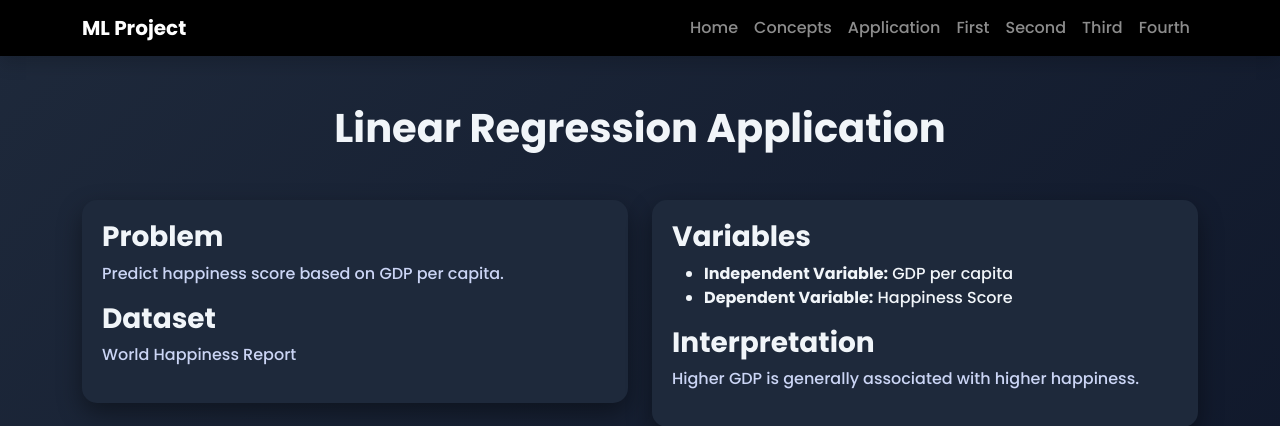
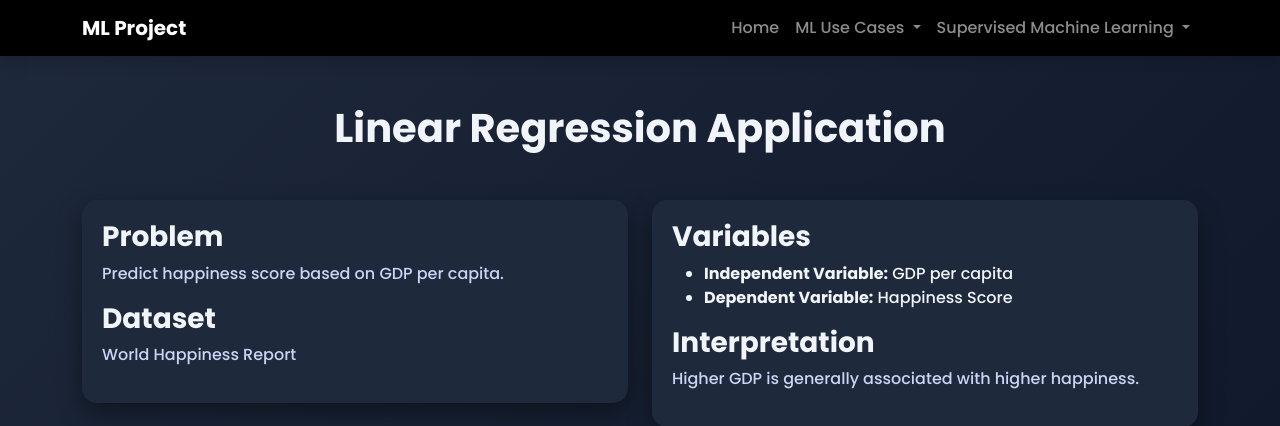
Before and after one commit to Juan-David-87/MACHINE_LEARNING, a Flask app: page /Application in a window 1280 px wide. Shown: the top 426 px of the page. Run offline with Flask 3, Linux system fonts and the light colour scheme; parts of the project's set-up code (start-up, migrations or seed data) failed here and were passed over.

Commit message:
Update UI, improve navbar and use cases design

```diff
--- a/templates/base.html
+++ b/templates/base.html
@@ -52,15 +52,44 @@
     <div class="container">
         <a class="navbar-brand fw-bold" href="/Menu">ML Project</a>
 
-        <div>
-            <ul class="navbar-nav">
-                <li class="nav-item"><a class="nav-link" href="/Menu">Home</a></li>
-                <li class="nav-item"><a class="nav-link" href="/BasicConcepts">Concepts</a></li>
-                <li class="nav-item"><a class="nav-link" href="/Application">Application</a></li>
-                <li class="nav-item"><a class="nav-link" href="/FirstCase">First</a></li>
-                <li class="nav-item"><a class="nav-link" href="/SecondCase">Second</a></li>
-                <li class="nav-item"><a class="nav-link" href="/ThirdCase">Third</a></li>
-                <li class="nav-item"><a class="nav-link" href="/FourthCase">Fourth</a></li>
+        <!-- Botón responsive -->
+        <button class="navbar-toggler" type="button" data-bs-toggle="collapse" data-bs-target="#navbarNav">
+            <span class="navbar-toggler-icon"></span>
+        </button>
+
+        <div class="collapse navbar-collapse" id="navbarNav">
+            <ul class="navbar-nav ms-auto">
+
+                <!-- Home -->
+                <li class="nav-item">
+                    <a class="nav-link" href="/Menu">Home</a>
+                </li>
+
+                <!-- ML Use Cases -->
+                <li class="nav-item dropdown">
+                    <a class="nav-link dropdown-toggle" href="#" role="button" data-bs-toggle="dropdown">
+                        ML Use Cases
+                    </a>
+                    <ul class="dropdown-menu dropdown-menu-dark">
+                        <li><a class="dropdown-item" href="/FirstCase">Use Case 1</a></li>
+                        <li><a class="dropdown-item" href="/SecondCase">Use Case 2</a></li>
+                        <li><a class="dropdown-item" href="/ThirdCase">Use Case 3</a></li>
+                        <li><a class="dropdown-item" href="/FourthCase">Use Case 4</a></li>
+                    </ul>
+                </li>
+
+                <!-- Supervised ML -->
+                <li class="nav-item dropdown">
+                    <a class="nav-link dropdown-toggle" href="#" role="button" data-bs-toggle="dropdown">
+                        Supervised Machine Learning
+                    </a>
+                    <ul class="dropdown-menu dropdown-menu-dark">
+                        <li class="dropdown-header">Linear Regression</li>
+                        <li><a class="dropdown-item" href="/BasicConcepts">Basic Concepts</a></li>
+                        <li><a class="dropdown-item" href="/Application">Application</a></li>
+                    </ul>
+                </li>
+
             </ul>
         </div>
     </div>
@@ -69,6 +98,6 @@
 <div class="container py-5">
     {% block content %}{% endblock %}
 </div>
-
+    <script src="https://cdn.jsdelivr.net/npm/bootstrap@5.3.0/dist/js/bootstrap.bundle.min.js"></script>
 </body>
 </html>
```
